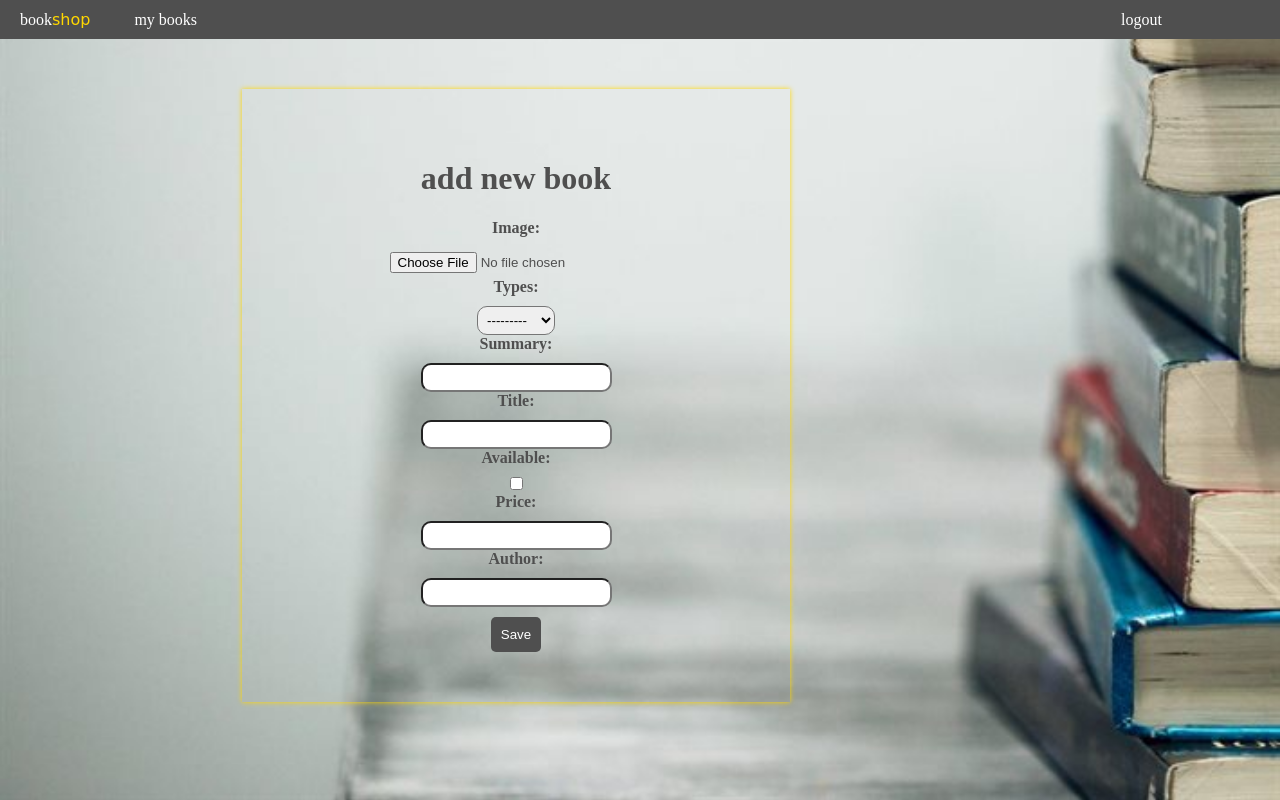
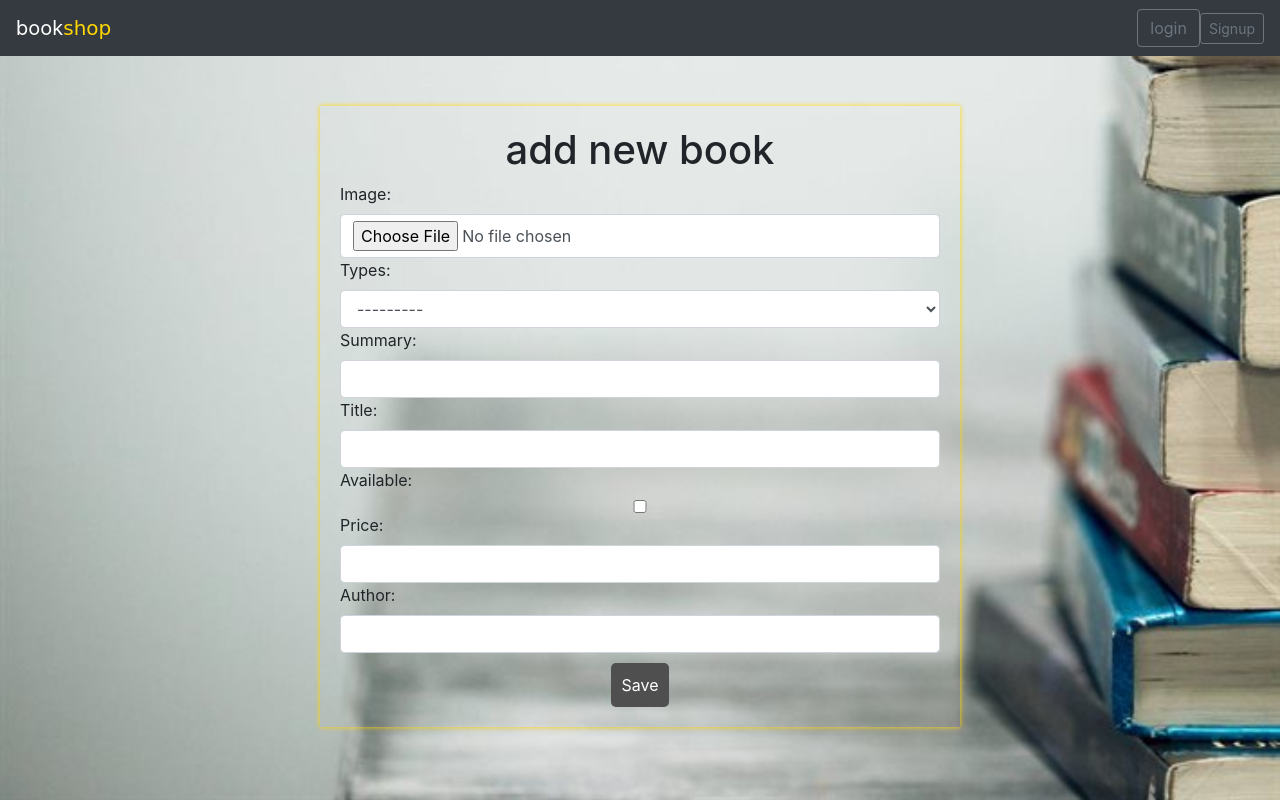
Before and after one commit to amlwalaad/bookshop, a Django app: page /addbook/ in a window 1280 px wide. Run offline with Django 3.2, Linux system fonts and the light colour scheme; some libraries are stand-ins or nearby versions.

Commit message:
"bla bla"

```diff
--- a/bookshop/user/templates/user/book_form.html
+++ b/bookshop/user/templates/user/book_form.html
@@ -6,42 +6,17 @@
 {% endblock %}
 {% block stytle %}
 <style>
-    .div-add{
-        text-align:center;
-        width: 70%;
-        margin: auto;
-        font-size: medium;
-        font-weight: bold;
-        color: #4f4f4f;
-
-    }
-    label{
-
-    }
-    .form-control{
-        display:block;
-        border-radius: 10px;
-        margin-top: 10px;
-        padding: 5px;
-        margin-right: auto;
-        margin-left: auto;
-    }
 .form-add{
-        box-shadow: 0px 0px 5px gold;
-        margin: 50px;
-        padding: 50px;
     width: 50%;
-        text-align: center;
-
-    }
-    #id_available{
-        display: block;
-    }
-    select{
-        display: block;
-        margin-top: 10px;
     margin-left: auto;
     margin-right: auto;
+    margin-top: 50px;
+    margin-bottom: 50px;
+    padding: 20px;
+    box-shadow: 0 0 5px gold;
+}
+h1{
+    text-align: center;
 }
 .save{
     color: white;
--- a/bookshop/user/templates/user/layout/afterlogin.html
+++ b/bookshop/user/templates/user/layout/afterlogin.html
@@ -7,6 +7,7 @@
     {% endblock %}
     {% block stytle %}
     {% endblock %}
+<link rel="stylesheet" href="https://maxcdn.bootstrapcdn.com/bootstrap/4.0.0/css/bootstrap.min.css" integrity="sha384-Gn5384xqQ1aoWXA+058RXPxPg6fy4IWvTNh0E263XmFcJlSAwiGgFAW/dAiS6JXm" crossorigin="anonymous">
     <style>
         body{
             background-image: url('../../../static/user/images/background.jpg');
@@ -15,58 +16,81 @@
             margin: 0px;
             padding: 0px;
         }
-        .nav{
-            background-color: #4f4f4f;
-            color: white;
-            padding: 10px;
-        }
+
         .shop{
             color:gold;
             font-family:cursive;
         }
-        .link{
+        a{
             text-decoration: none;
-            font-size: medium;
-            color: white;
-            padding: 10px;
+
         }
-        .username{
-            position: relative;
-            left: 900px;
-            clear: left;
-        }
-
-
     </style>
 </head>
 <body>
-{% if user.is_superuser %}
-<div class="nav">
-    <a class="link logo" href="{% url 'home' %}"> book<span class="shop" >shop</span></a>
-    <a class="link username" href=""> {{user.username}}</a>
-    <a class="link username" href="{% url 'logout' %}"> logout </a>
-    <a class="link changepw" href="{% url 'changePW' %}"> change password </a>
-    <a class="link student" href="{% url 'student' %}">all students</a>
-    <a class="link bk" href="{% url 'home' %}">all books</a>
-    <a class="link bk" href="">borrow books</a>
-    <a class="link addbk" href="{% url 'addbook' %}">new book</a>
+<nav class="navbar navbar-expand-sm navbar-dark bg-dark">
+
+    <a class="navbar-brand" href="{% url 'home' %}"> book<span class="shop" >shop</span></a>
+    <button class="navbar-toggler" type="button" data-toggle="collapse" data-target="#mainMenu" aria-controls="mainMenu"  aria-expanded="false" aria-label="Toggle navigation" >
+    <span class="navbar-toggler-icon"></span></button>
+
+<div class="collapse navbar-collapse" id="mainMenu">
+    {%if user.is_authenticated%}
+        <ul class="navbar-nav ml-auto">
+            <li class="nav-item dropdown">
+                 <a class="nav-link dropdown-toggle" href="" id="userMenu" data-toggle="dropdown" aria-haspopup="true" aria-expanded="false" > {{user.username}}</a>
+                <div class="dropdown-menu dropdown-menu-lg-right" aria-labelledby="userMenu">
+                    <a class="dropdown-item" href="{% url 'changePW' %}"> change password </a>
+                    <a class="dropdown-item"  href="{% url 'profile' %}">My account</a>
+                    <div class="dropdown-divider"></div>
+                 <a class="dropdown-item"  href="{% url 'logout' %}"> logout </a>
+                </div>
+            </li>
+            {% if user.is_superuser %}
+                <div class="collapse navbar-collapse" id="navbarText">
+                     <ul class="navbar-nav me-auto mb-2 mb-lg-0">
+                            <li class="nav-item">
+                                    <a class="navbar-link " href="{% url 'student' %}"> all students </a>
+                            </li>
+
+                            <li class="nav-item">
+                                     <a class="navbar-link" href="{% url 'home' %}"> all books </a>
+                            </li>
+
+                            <li class="nav-item">
+                                 <a class="navbar-link" href="{% url 'addbook' %}"> new book </a>
+                             </li>
+
+                        </ul>
+                </div>
+                <form class="form-inline my-2 my-lg-0" action="{% url 'search' %}" method="post">
+                    {% csrf_token %}
+                  <input class="form-control mr-sm-2" type="search" name="id" placeholder="Search" aria-label="Search">
+                  <button class="btn btn-sm btn-outline-secondary" type="submit">Search</button>
+                </form>
+        {% else %}
+             <a class="link bk" href="{% url 'my_books' user.id%}">my books</a>
+        {% endif %}
+
+    {% else %}
+        <form class="form-inline ml-auto">
+        <a href="{% url 'login' %}" class="btn btn-outline-secondary">login</a>
+        <a href="{% url 'register' %}" class="btn btn-sm btn-outline-secondary">Signup</a>
+        </form>
+            </ul>
+    {%endif%}
+
 </div>
-{% endif %}
-{% if not user.is_superuser %}
-<div class="nav">
-    <a class="link logo" href="{% url 'home' %}"> book<span class="shop" >shop</span></a>
-    <a class="link username" href=""> {{user.username}}</a>
-    <a class="link bk" href="{% url 'my_books' user.id%}">my books</a>
-    <a class="link username" href="{% url 'logout' %}"> logout </a>
 
-    {% endif %}
-</div>
+</nav>
 {% block body %}
 
 {% endblock %}
-<script src="{% static 'user/js/jquery-3.6.0.min.js' %}">
-</script>
-<script src="{% static 'user/js/jshome' %}">
-</script>
+<script src="{% static 'user/js/jquery-3.6.0.min.js' %}"></script>
+<script src="{% static 'user/js/popper.min.js' %}"></script>
+<script src="https://code.jquery.com/jquery-3.2.1.slim.min.js" integrity="sha384-KJ3o2DKtIkvYIK3UENzmM7KCkRr/rE9/Qpg6aAZGJwFDMVNA/GpGFF93hXpG5KkN" crossorigin="anonymous"></script>
+<script src="https://cdnjs.cloudflare.com/ajax/libs/popper.js/1.12.9/umd/popper.min.js" integrity="sha384-ApNbgh9B+Y1QKtv3Rn7W3mgPxhU9K/ScQsAP7hUibX39j7fakFPskvXusvfa0b4Q" crossorigin="anonymous"></script>
+<script src="https://maxcdn.bootstrapcdn.com/bootstrap/4.0.0/js/bootstrap.min.js" integrity="sha384-JZR6Spejh4U02d8jOt6vLEHfe/JQGiRRSQQxSfFWpi1MquVdAyjUar5+76PVCmYl" crossorigin="anonymous"></script>
+
 </body>
 </html>
--- a/bookshop/user/urls.py
+++ b/bookshop/user/urls.py
@@ -3,20 +3,20 @@ from django.contrib.auth import views as auth_views
 from .views import form_reg, display_home, detailsbookview, allstudensview,  addbook  ,updatebook,delete,date_return_view,my_book_view ,searchview,profileview,editview
 
 urlpatterns = [
-    path('home/<int:book_id>/', detailsbookview ),
+    path('<int:book_id>/', detailsbookview ),
     path('allstudent/', allstudensview, name="student"),
     path('register/', form_reg, name="register"),
     path('log_out/', auth_views.LogoutView.as_view(), name="logout"),
     path('log_in/', auth_views.LoginView.as_view(template_name="user/forms_log.html"), name="login"),
-    path('setting/change_password/done/',auth_views.PasswordChangeDoneView.as_view(template_name='user/password_change_done.html'),name="password_change_done"),
+    path('setting/change_password/done/', auth_views.PasswordChangeDoneView.as_view(template_name='user/password_change_done.html'),name="password_change_done"),
     path('setting/change_password/',auth_views.PasswordChangeView.as_view(template_name='user/change_password.html'),name="changePW"),
-    path('home/', display_home, name='home'),
+    path('', display_home, name='home'),
     path('borrowe/<int:book_id>/<int:user_id>/', date_return_view, name="date_return"),
     path('addbook/', addbook, name="addbook"),
     path('updateBook/<int:PK>/',updatebook,name='update'),
     path('deletebook/<int:PK>/', delete ,name='deletebook'),
     path('mybooks/<int:user_id>/',my_book_view,name='my_books'),
-    path('search/<int:student_id>/',searchview , name='search'),
+    path('search/',searchview , name='search'),
     path('profile/',profileview ,name='profile'),
     path('editprofile/',editview ,name='editprofile'),
 
--- a/bookshop/user/views.py
+++ b/bookshop/user/views.py
@@ -13,7 +13,7 @@ from datetime import date
 
 def form_reg(request):
     form_register1 = form_signup()
-    context = {'form_register1': form_register1}
+    context = {'form': form_register1}
     if request.method == 'POST':
         form_register1 = form_signup(request.POST)
         if form_register1.is_valid():
@@ -69,18 +69,23 @@ def display_home(request):
     return render(request, 'user/home.html', context)
 
 
-def searchview(request, student_id):
-    students = User.objects.all()
-    result = 'NOT FOUND STUDENT'
-    print(request.POST)
-    for student in students:
-        if student_id == student.id:
-            result = User.objects.get(id=student_id)
-    if request.method == 'POST':
-        student_id = request.POST['search']
-        return redirect(searchview, student_id)
-    context = {"result": result}
-    return render(request, 'user/search.html', context)
+def searchview(request):
+    if request.method=='POST':
+        student_id=request.POST['id']
+        result = User.objects.filter(id__contains=student_id)
+        # for student in students:
+        #     if student_id == student.id:
+        #         result = User.objects.get(id=student_id)
+        # if request.method == 'POST':
+        #     student_id = request.POST['search']
+        #     return redirect(searchview, student_id)
+        context = {"result": result}
+        return render(request, 'user/search.html', context)
+    else:
+        result=''
+        context = {"result": result}
+        return render(request, 'user/search.html',context)
+
 
 
 def allstudensview(request):
@@ -126,6 +131,7 @@ def delete(request, PK):
 
 
 def my_book_view(request, user_id):
+    user_id = 9
     my_books = borrowred_books.objects.filter(user=user_id)
     # print(my_books)
     if request.method == 'POST':
@@ -145,7 +151,7 @@ def editview(request):
         if user_form.is_valid():
             user_form.save()
             return redirect(profileview)
-    context={"user_form": user_form}
+    context={"form": user_form}
     return render(request, 'user/edit.html',context)
 
 def profileview(request):
```
Also changed, not shown: bookshop/user/static/user/css/style_register.css (+8 -16 lines), bookshop/user/templates/user/edit.html (+41 -6 lines), bookshop/user/templates/user/form.html (+32 -17 lines), bookshop/user/templates/user/forms_log.html (+34 -6 lines), bookshop/user/templates/user/forms_register.html (+34 -18 lines), bookshop/user/templates/user/layout/log_or_reg.html (+8 -6 lines), bookshop/user/templates/user/search.html (+14 -11 lines), bookshop/user/templates/user/student_page.html (+1 -17 lines). Lines whose indentation alone changed are shown as unchanged.
